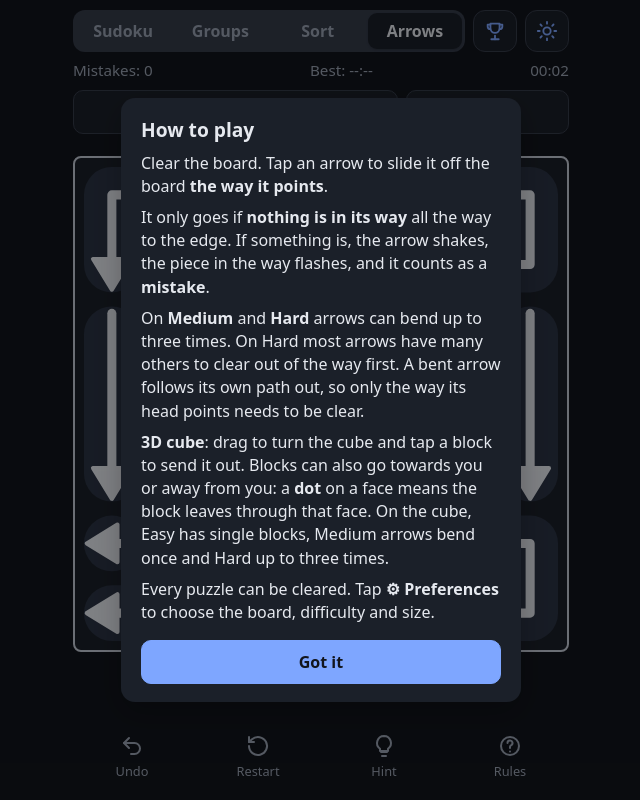
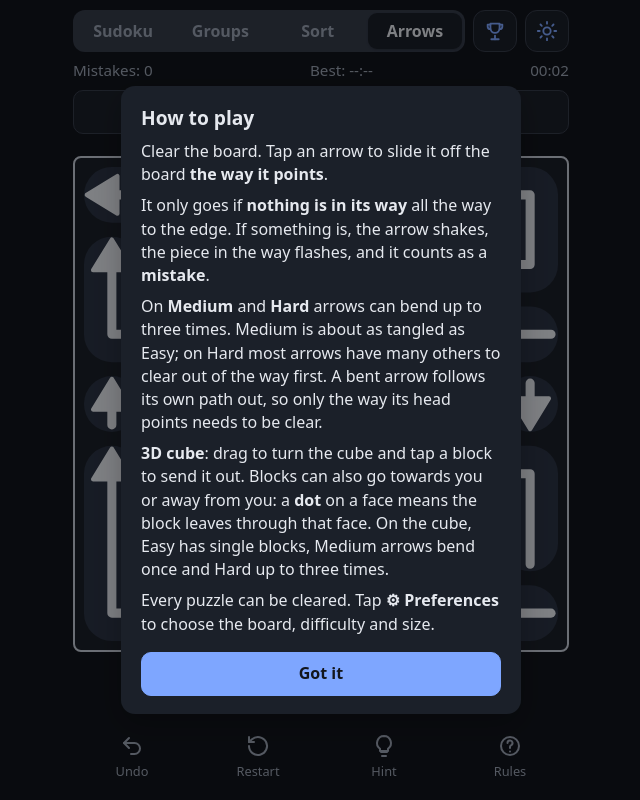
Before and after one commit to ZekeInc/Multi-Puzzle, a plain HTML site: page index.html in a window 1280 px wide. Both pictures are taken after a click on the tab "Arrows". Shown: the whole page, without its empty margins (319-959 px from the left). Drawn offline with Linux system fonts and the light colour scheme.

Commit message:
Arrows: Medium as tangled as Easy, with bends
Medium keeps its bent pieces (up to 3 bends) but is now made to need about
as many moves before each arrow can go as Easy: two Easy boards of the
same size are measured, the closest of 40 bent deals is kept, and it is
flipped up towards that count if it falls short. Medium now averages
within about 0.5 of Easy at every size (10×10: 11.4 vs 10.9), with about
half its arrows bent. Hard stays well above both.

Co-Authored-By: Claude Opus 5.5 <noreply@anthropic.com>
Claude-Session: https://claude.ai/code/session_018nzmpHKGyPfEV4JGx5u7pb

```diff
--- a/arrows.js
+++ b/arrows.js
@@ -42,10 +42,12 @@
   // the most moves needed before the piece can go), what picks the hardest
   // deal ('grade': grade() score; 'moves': movesFirst()), and how many arrow
   // flips per square improve the pick afterwards (see improve()). The hardest
-  // deal is kept.
+  // deal is kept, except with `match`: then the deal whose movesFirst() is
+  // closest to that level's (measured on two of its boards) is kept, and
+  // flipped up towards it if it falls short.
   const FLAT_LEVELS = {
     easy: { shape: 'straight', deals: 12, minGreed: 0, chains: false, pick: 'grade', flips: 0 },
-    medium: { shape: 'bend3', deals: 12, minGreed: 0, chains: false, pick: 'grade', flips: 0 },
+    medium: { shape: 'bend3', deals: 40, minGreed: 0, chains: 'moves', pick: 'moves', match: 'easy', flips: 20 },
     hard: { shape: 'bend3short', deals: 40, minGreed: 0.6, chains: 'moves', pick: 'moves', flips: 20 },
   };
 
@@ -317,10 +319,10 @@
   // Make a board harder: again and again, point one piece the other way (its
   // other end becomes the head; a single square turns), and keep the change if
   // the board can still be cleared and pieces need at least as many moves first.
-  function improve(board, tries) {
+  function improve(board, tries, goal = Infinity) {
     const n = board.size;
     let best = movesFirst(board).avg;
-    for (let t = 0; t < tries; t++) {
+    for (let t = 0; t < tries && best < goal; t++) {
       const id = randInt(board.pieces.length), old = board.pieces[id];
       let next;
       if (old.cells.length === 1) {
@@ -371,8 +373,8 @@
 
   // Deal boards for a level (FLAT_LEVELS; 1 s budget, at least 3) with greed
   // spread from its lowest to 1, and keep the hardest (Easy and Medium by
-  // grade(), Hard by movesFirst()). Easy: straight pieces; Medium: up to 3
-  // bends. Hard: shorter pieces with up to 3 bends, built so
+  // grade(), Hard by movesFirst()). Easy: straight pieces. Medium: up to 3
+  // bends, as many moves needed first as Easy (see `match`). Hard: shorter pieces with up to 3 bends, built so
   // pieces need as many moves as possible before they can go, the hardest of
   // 40 deals by that count, then improve()d.
   const POOL = 12, BUDGET_MS = 1000;
@@ -381,17 +383,21 @@
     if (!LEVELS.includes(level)) level = 'medium';
     const cfg = FLAT_LEVELS[level];
     const deadline = Date.now() + BUDGET_MS;
-    let best = null, dealt = 0;
+    let best = null, dealt = 0, goal = Infinity;
+    if (cfg.match) {
+      goal = (movesFirst(generate(n, cfg.match)).avg + movesFirst(generate(n, cfg.match)).avg) / 2;
+    }
     for (let tries = 0; dealt < cfg.deals && (dealt < 3 || Date.now() < deadline) && tries < cfg.deals * 4; tries++) {
       const greed = cfg.minGreed + (1 - cfg.minGreed) * (dealt / (cfg.deals - 1));
       const b = generateOne(n, cfg.shape, greed, 1, cfg.chains);
       if (!b) continue;
       dealt++;
       b.score = cfg.pick === 'moves' ? movesFirst(b).avg : grade(b).score;
+      if (cfg.match) b.score = -Math.abs(b.score - goal);   // closest to the goal wins
       if (!best || b.score > best.score) best = b;
     }
     if (!best) throw new Error('Could not generate a puzzle');
-    if (cfg.flips) improve(best, cfg.flips * n * n);
+    if (cfg.flips) improve(best, cfg.flips * n * n, goal);
     best.grade = grade(best);
     return Object.assign(best, { level });
   }
--- a/index.html
+++ b/index.html
@@ -355,8 +355,8 @@
           <p>Clear the board. Tap an arrow to slide it off the board <b>the way it points</b>.</p>
           <p>It only goes if <b>nothing is in its way</b> all the way to the edge. If something is,
           the arrow shakes, the piece in the way flashes, and it counts as a <b>mistake</b>.</p>
-          <p>On <b>Medium</b> and <b>Hard</b> arrows can bend up to three times. On Hard most arrows have many
-          others to clear out of the way first. A bent arrow follows its own path out, so only the way its
+          <p>On <b>Medium</b> and <b>Hard</b> arrows can bend up to three times. Medium is about as tangled as
+          Easy; on Hard most arrows have many others to clear out of the way first. A bent arrow follows its own path out, so only the way its
           head points needs to be clear.</p>
           <p><b>3D cube</b>: drag to turn the cube and tap a block to send it out. Blocks can also go
           towards you or away from you: a <b>dot</b> on a face means the block leaves through that face.
```
Also changed, not shown: 1 other file.
